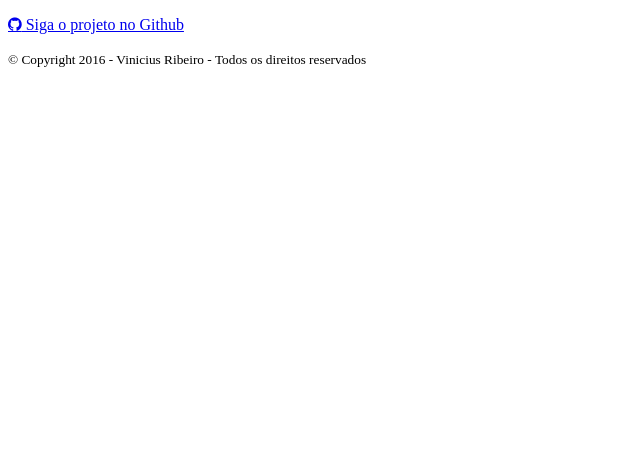
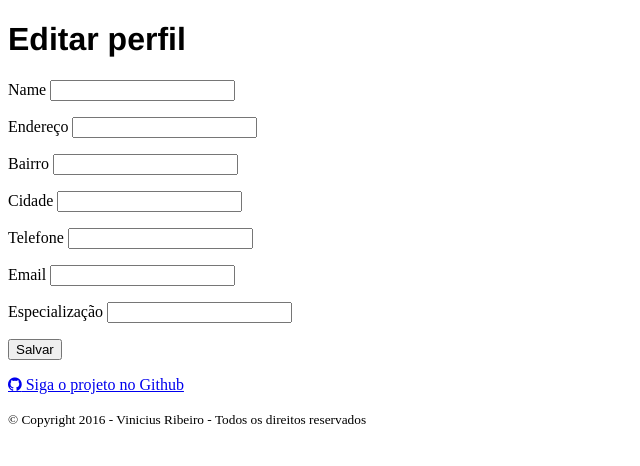
Before and after one commit to pazevedojr/plainsboro_221, a Django app: template plainsboro/doctor_subscriptions/templates/doctor_subscriptions/edit_profile.html in a window 1280 px wide. Shown: the top 466 px of the page, without its empty margins (0-640 px from the left). Run offline with Django 3.2, Linux system fonts and the light colour scheme; the template is opened without the code that fills it, so the values that code supplies are empty; parts of the project's set-up code (start-up, migrations or seed data) failed here and were passed over.

Commit message:
Edit doctor profile template

```diff
--- a/plainsboro/appointments/views.py
+++ b/plainsboro/appointments/views.py
@@ -18,7 +18,8 @@ def doctor_details(request, slug):
         context = {'doctor': doctor,
                    'form': MakeAppointmentForm()}
         return render(request,
-                      'appointments/doctor_details.html', context)
+                      'appointments/doctor_details.html',
+                      context)
 
 
 def appointment(request, doctor):
--- a/plainsboro/doctor_subscriptions/templates/doctor_subscriptions/edit_profile.html
+++ b/plainsboro/doctor_subscriptions/templates/doctor_subscriptions/edit_profile.html
@@ -3,5 +3,38 @@
 {% block title %}Editar perfil{% endblock title %}
 
 {% block content %}
+    <h1>Editar perfil</h1>
+
+    <form>
+        <p>
+            <label for="id_for_name">Name</label>
+            <input type="text" name="id_for_name"/>
+        </p>
+        <p>
+            <label for="id_for_address">Endereço</label>
+            <input type="text" name="id_for_address"/>
+        </p>
+        <p>
+            <label for="id_for_neighborhood">Bairro</label>
+            <input type="text" name="id_for_neighborhood"/>
+        </p>
+        <p>
+            <label for="id_for_city">Cidade</label>
+            <input type="text" name="id_for_city"/>
+        </p>
+        <p>
+            <label for="id_for_phone">Telefone</label>
+            <input type="text" name="id_for_phone"/>
+        </p>
+        <p>
+            <label for="id_for_email">Email</label>
+            <input type="email" name="id_for_email"/>
+        </p>
+        <p>
+            <label for="id_for_specialization">Especialização</label>
+            <input type="text" name="id_for_specialization"/>
+        </p>
+        <input type="submit" value="Salvar">
+    </form>
 
 {% endblock content %}
--- a/plainsboro/doctor_subscriptions/views.py
+++ b/plainsboro/doctor_subscriptions/views.py
@@ -1,4 +1,4 @@
-from django.shortcuts import render
+from django.shortcuts import render, get_object_or_404
 from django.contrib import messages
 from django.template.defaultfilters import slugify
 from plainsboro.doctor_subscriptions.forms import DoctorSubscribeForm
@@ -13,6 +13,10 @@ def doctor_subscribe(request):
         return render(request,
                       'doctor_subscriptions/doctor_subscribe.html',
                       context)
+
+
+def edit_profile(request):
+    return render(request, 'doctor_subscriptions/edit_profile.html')
 
 
 def subscribe(request):
--- a/plainsboro/urls.py
+++ b/plainsboro/urls.py
@@ -2,11 +2,12 @@ from django.conf.urls import url
 from django.contrib import admin
 from plainsboro.appointments.views import doctor_details
 from plainsboro.core.views import home
-from plainsboro.doctor_subscriptions.views import doctor_subscribe
+from plainsboro.doctor_subscriptions.views import doctor_subscribe, edit_profile
 
 urlpatterns = [
     url(r'^$', home),
     url(r'^admin/', admin.site.urls),
     url(r'^doctor_subscribe/$', doctor_subscribe),
     url(r'^doctors/(?P<slug>[\w-]+)/$', doctor_details, name='doctor_details'),
+    url(r'^edit_profile/$', edit_profile),
 ]
```
